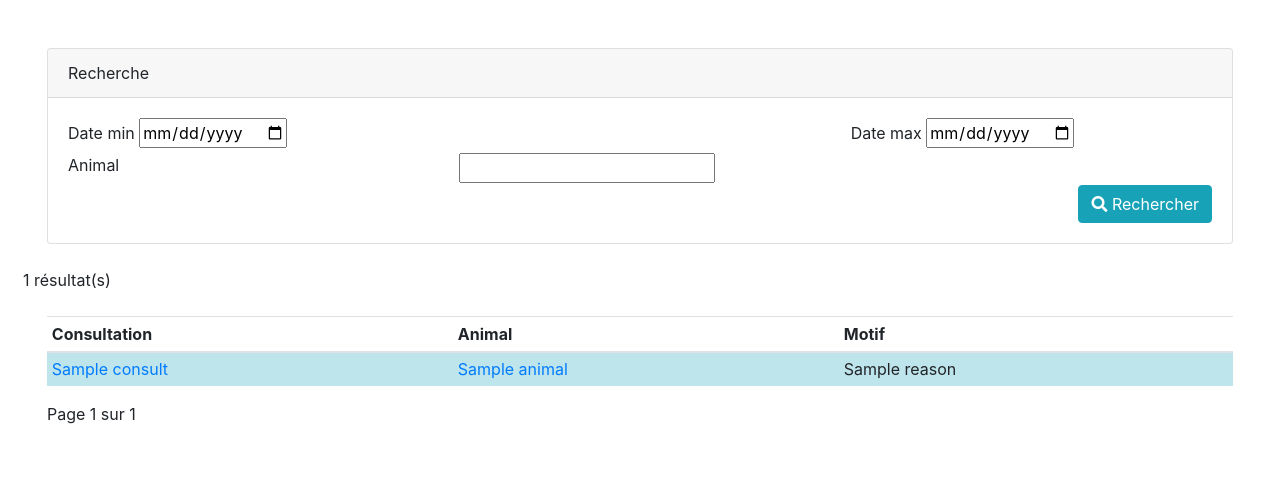
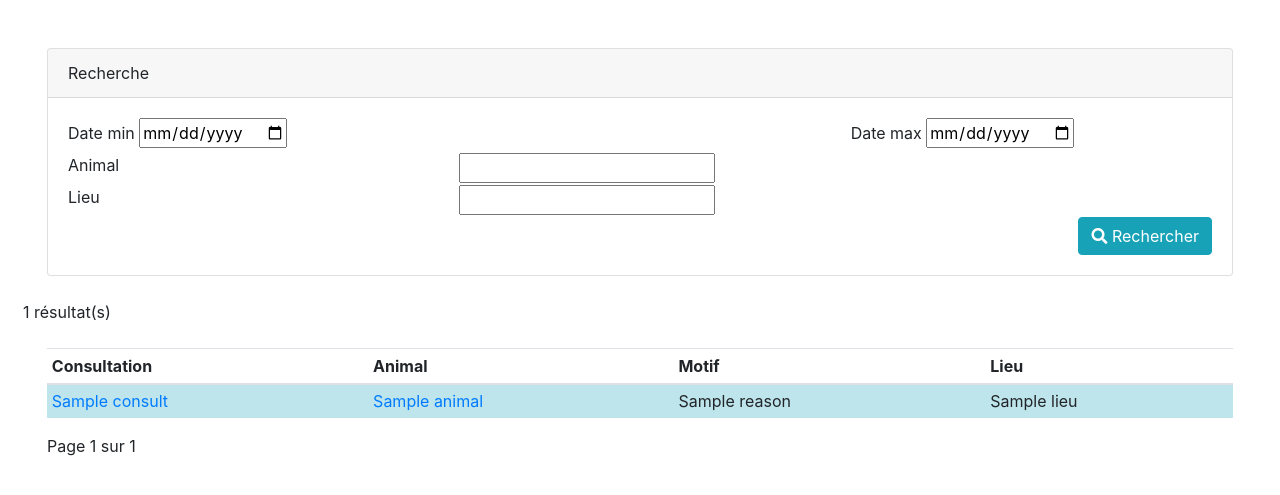
Before and after one commit to clementine-per/osteo, a Django app: template templates/gestion/consultation/consultation_list.html in a window 1280 px wide. Shown: the part 86-581 px from the top of the page. Run offline with Django 3.2, Linux system fonts and the light colour scheme; the template is opened without the code that fills it: most values are stand-ins (such as "Sample title", 1, 10 or a date in 2020); form fields are guessed from the names that the template uses; some libraries are stand-ins or nearby versions.

Commit message:
Ajout du lieu de consultation dans la création/modification de consultation + filtre consultation_list.html et détails consultation

```diff
--- a/gestion/views/consultation.py
+++ b/gestion/views/consultation.py
@@ -28,6 +28,7 @@ def search_consultation(request):
         date_min_form = request.GET.get("date_min", "")
         date_max_form = request.GET.get("date_max", "")
         animal_form = request.GET.get("animal", "")
+        lieu_form = request.GET.get("lieu", "")
         if date_min_form:
             form.fields["date_min"].initial = date_min_form
             consultations = consultations.filter(date__gte=parse_date(date_min_form))
@@ -37,6 +38,9 @@ def search_consultation(request):
         if animal_form:
             form.fields["animal"].initial = animal_form
             consultations = consultations.filter(animal__name__icontains=animal_form)
+        if lieu_form:
+            form.fields["lieu"].initial = lieu_form
+            consultations = consultations.filter(lieu=lieu_form)
 
         # Pagination : 20 éléments par page
         paginator = Paginator(consultations.order_by("-date"), 20)
--- a/templates/gestion/consultation/consultation_detail.html
+++ b/templates/gestion/consultation/consultation_detail.html
@@ -39,6 +39,11 @@
                 </div>
                 <div class="row">
                     <div class="col-sm-12">
+                        <strong> Lieu de Consultation </strong> : {{consultation.lieu}} <br>
+                    </div>
+                </div>
+                <div class="row">
+                    <div class="col-sm-12">
                         <strong> Commentaires </strong> : {{consultation.comments}} <br>
                     </div>
                 </div>
--- a/templates/gestion/consultation/consultation_list.html
+++ b/templates/gestion/consultation/consultation_list.html
@@ -27,6 +27,14 @@
                         {{ form.animal }}
                     </div>
                 </div>
+                <div class="row">
+                    <div class="col-sm-4">
+		    		    {{ form.lieu.label_tag }}
+                    </div>
+                    <div class="col-sm-8">
+                        {{ form.lieu }}
+                    </div>
+                </div>
                 <div class="text-right">
                     <button class="btn btn-info" type="submit"> <i class="fa fa-search" aria-hidden="true"></i> Rechercher</button>
                 </div>
@@ -43,6 +51,7 @@
             <th scope="col">Consultation</th>
             <th scope="col">Animal</th>
             <th scope="col">Motif</th>
+            <th scope="col">Lieu</th>
         </tr>
         </thead>
         <tbody>
@@ -51,6 +60,7 @@
             <td><a href= "{% url 'detail_consultation' consult.id %}">{{consult}}</a></td>
             <td><a href= "{% url 'detail_animal' consult.animal.id %}">{{consult.animal.name}}</a></td>
             <td>{{consult.reason}}</td>
+            <td>{{consult.lieu}}</td>
         </tr>
         {% endfor %}
         </tbody>
```
Also changed, not shown: gestion/forms/consultation.py (+12 -1 lines), gestion/models/consultation.py (+13 -0 lines).
